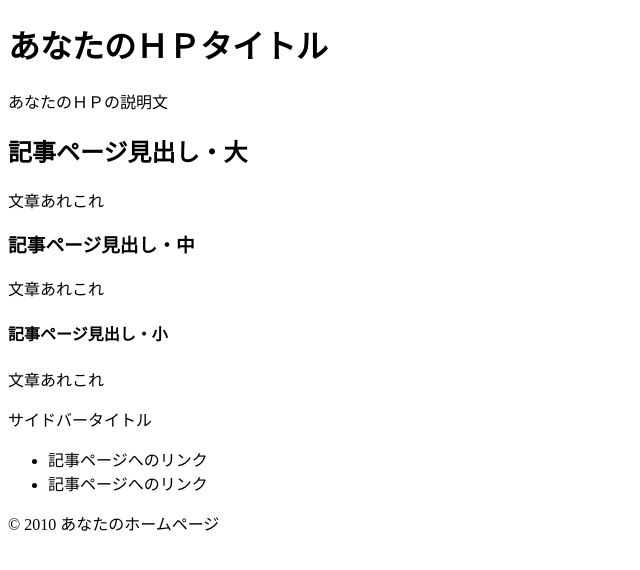
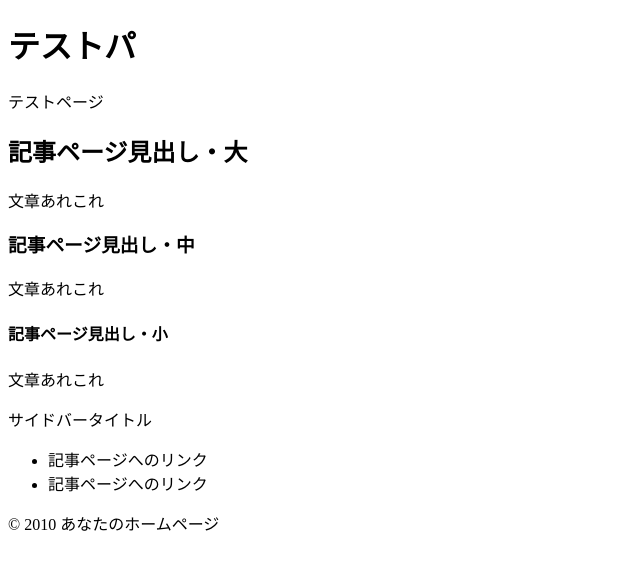
Before and after one commit to yamamotomeimisln-collab/testpa, a plain HTML site: page index.html in a window 1280 px wide. Shown: the whole page, without its empty margins (0-640 px from the left). Drawn offline with Linux system fonts and the light colour scheme.

Commit message:
Update title and header for test page

```diff
--- a/index.html
+++ b/index.html
@@ -2,7 +2,7 @@
 <html lang="ja">
 <head>
 <meta charset="utf-8">
-<title>あなたのＨＰタイトル</title>
+<title>テストパ</title>
 <meta name="keywords" content="ページのキーワードA,B,C">
 <meta name="description" content="ページの説明">
 <meta name="viewport" content="width=device-width, initial-scale=1">
@@ -10,8 +10,8 @@
 </head>
 <body>
 <div id="outer">
-<header><h1>あなたのＨＰタイトル</h1>
-<p>あなたのＨＰの説明文</p>
+<header><h1>テストパ</h1>
+<p>テストページ</p>
 </header>
 <div id="content">
 <div class="inner"><h2>記事ページ見出し・大</h2>
```
